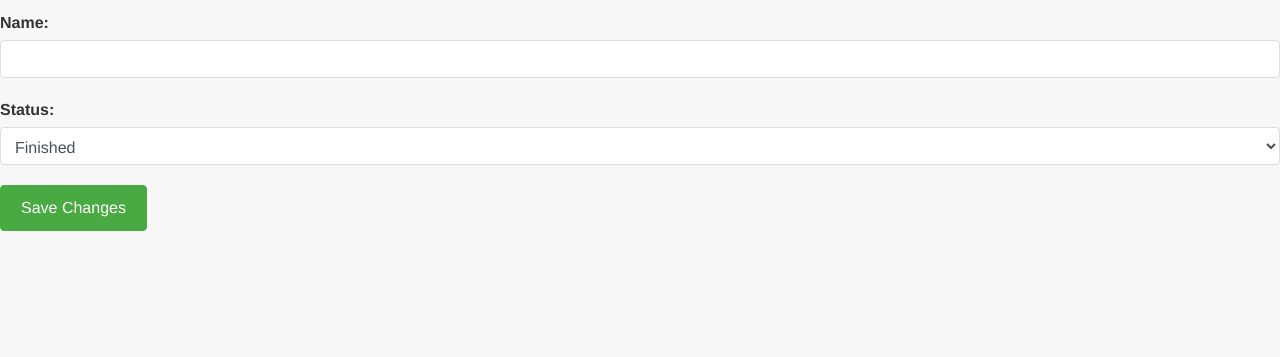
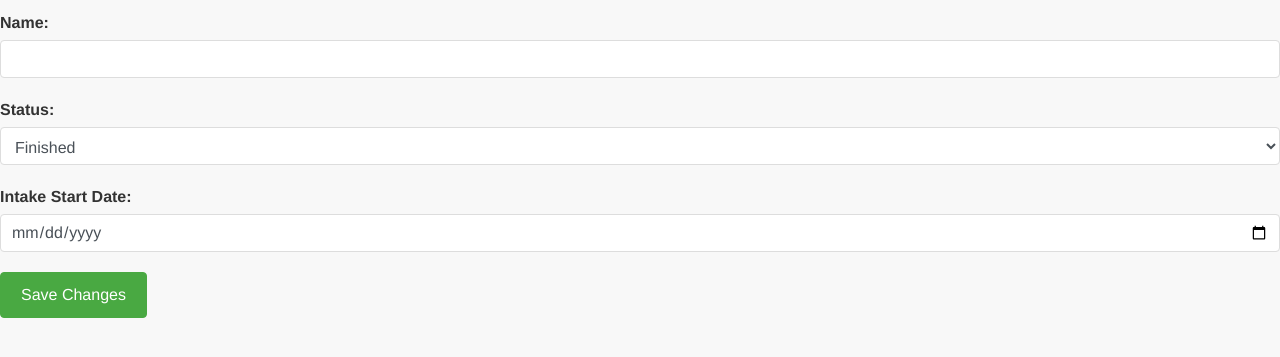
Before and after one commit to WEHI-RCPStudentInternship/student-intern-organiser, a Flask app: page /edit_intake/1 in a window 1280 px wide. Shown: the part 269-626 px from the top of the page. Run offline with Flask 3, Linux system fonts and the light colour scheme; data that the repository does not hold is empty; some libraries are stand-ins or nearby versions.

Commit message:
Update & Fix: project description id allocate base on value not position, add function email all and edit date for intakes, add option Offer and Accepted for graph in allocation

```diff
--- a/app.py
+++ b/app.py
@@ -489,7 +489,14 @@ def email_intake(intake_id):
 
     conn.close()
 
-    return render_template('email_intake.html', intake=intake, intake_id=intake_id, student_emails=student_emails_combined, table_rows=email_schedule)
+    return render_template(
+        'email_intake.html',
+        intake=intake,
+        intake_id=intake_id,
+        student_emails=student_emails_combined,
+        all_student_emails=all_student_emails,
+        table_rows=email_schedule
+        )
 
 @app.route('/edit_email_template/<int:email_id>', methods=['GET', 'POST'])
 def edit_email_template(email_id):
@@ -1944,14 +1951,13 @@ def edit_intake(intake_id):
         # Handle form submission and update the intake record in your database
         new_name = request.form.get('name')
         new_status = request.form.get('status')
-
-        # Perform the database update logic here
-        # Update the intake record with the new_name and new_status
+        new_start_date = request.form.get('intake_start_date')
         cursor = conn.cursor()
-
-        # Update the intake record in the database
-        cursor.execute('UPDATE Intakes SET name = ?, status = ? WHERE id = ?', (new_name, new_status, intake_id))
+        cursor.execute('UPDATE Intakes SET name = ?, status = ?, intake_start_date = ? WHERE id = ?', (new_name, new_status, new_start_date, intake_id))
         conn.commit()
+        conn.close()
+        # Redirect to previous page after saving changes
+        return redirect(url_for('intakes_index'))
 
 
 
--- a/templates/Assigned_projects.html
+++ b/templates/Assigned_projects.html
@@ -44,6 +44,7 @@ block content %} {% macro studentKanbanCard(classes,student) -%}
       <option value="assigned">Assigned</option>
   <option value="offered">Offered</option>
   <option value="accepted">Accepted</option>
+  <option value="offered_accepted">Offered & Accepted</option>
     </select>
 
     <canvas id="summaryChart"></canvas>
@@ -297,6 +298,7 @@ block content %} {% macro studentKanbanCard(classes,student) -%}
     assigned: [],
     offered: [],
     accepted: [],
+    offered_accepted: [],
   };
   function createOrUpdateDiv(selector, count_type, totalCounts) {
     let div = document.querySelector(selector);
@@ -535,6 +537,7 @@ block content %} {% macro studentKanbanCard(classes,student) -%}
   dataSets.assigned = fields.map((field) => totalAssignedCounts[field] || 0);
   dataSets.offered = fields.map((field) => totalOfferedCounts[field] || 0);
   dataSets.accepted = fields.map((field) => totalAcceptedCounts[field] || 0);
+  dataSets.offered_accepted = fields.map((field) => (totalOfferedCounts[field] || 0) + (totalAcceptedCounts[field] || 0));
 
     // Refresh chart if already created
     if (summaryChart) {
--- a/templates/edit_intake.html
+++ b/templates/edit_intake.html
@@ -24,6 +24,10 @@
                 <option value="future" {% if intake[2] == "future" %}selected{% endif %}>Future</option>
             </select>
         </div>
+        <div class="form-group">
+            <label for="intake_start_date">Intake Start Date:</label>
+            <input type="date" class="form-control" id="intake_start_date" name="intake_start_date" value="{{ intake[5] }}" required>
+        </div>
         <button type="submit" class="btn btn-primary">Save Changes</button>
     </form>
 {% endblock %}
--- a/templates/email_intake.html
+++ b/templates/email_intake.html
@@ -29,6 +29,7 @@
                 <td>
                     <div style="margin-bottom: 5px;"><strong>{{ table_row["date_for_interns"] }}</strong></div>
                     <a target="_blank" href="mailto:{{ student_emails }}?subject={{ table_row["subject"] }}&body={{ table_row["body"] }}" class="btn btn-primary btn-sm">Email</a>
+                    <a target="_blank" href="mailto:{{ all_student_emails }}?subject={{ table_row["subject"] }}&body={{ table_row["body"] }}" class="btn btn-success btn-sm" style="margin-left:5px;">Email All</a>
                     <a href="/edit_email_template/{{ table_row['id'] }}" class="btn btn-secondary btn-sm">Edit</a>
                     {% if table_row["week_number"] == '1 - First week' %}
                         <a href="/edit_email_template/{{ table_row['id'] }}" class="btn btn-warning btn-sm">Edit Date</a>
```
Lines whose indentation alone changed are shown as unchanged.
